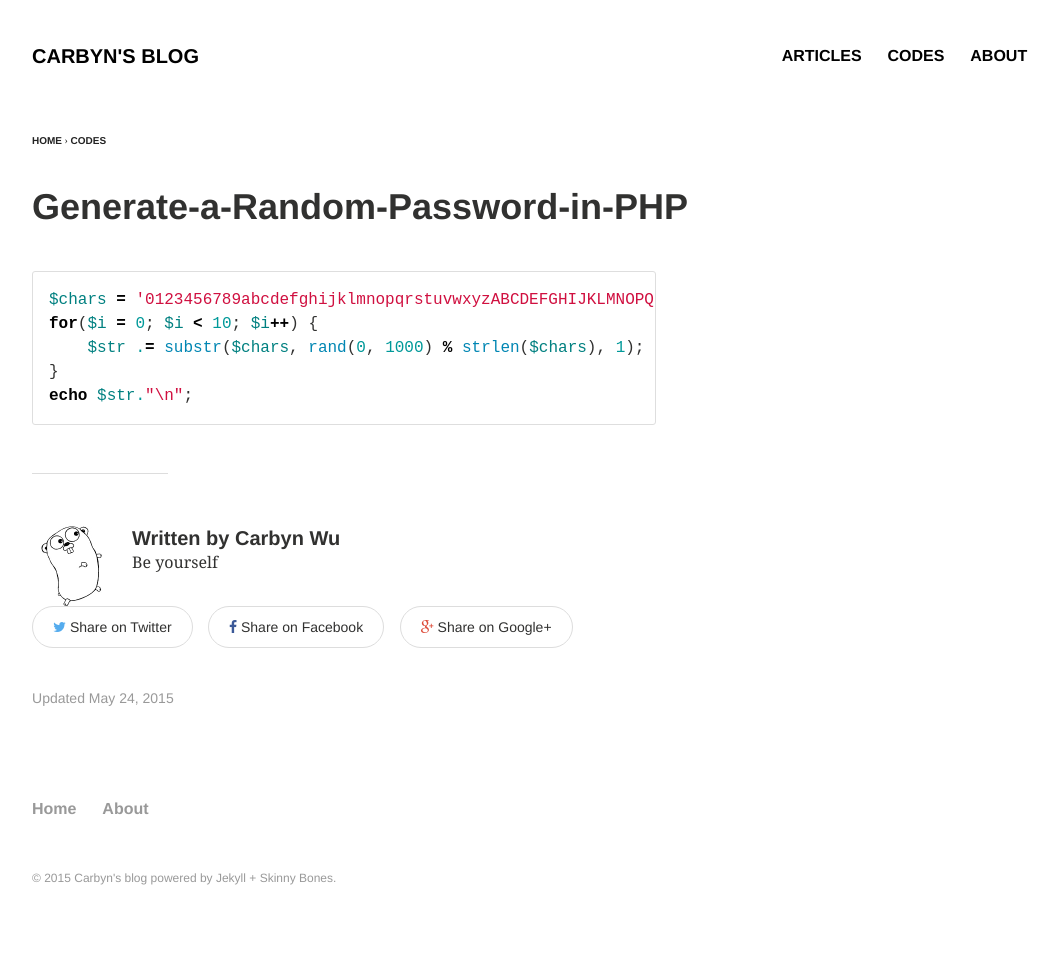
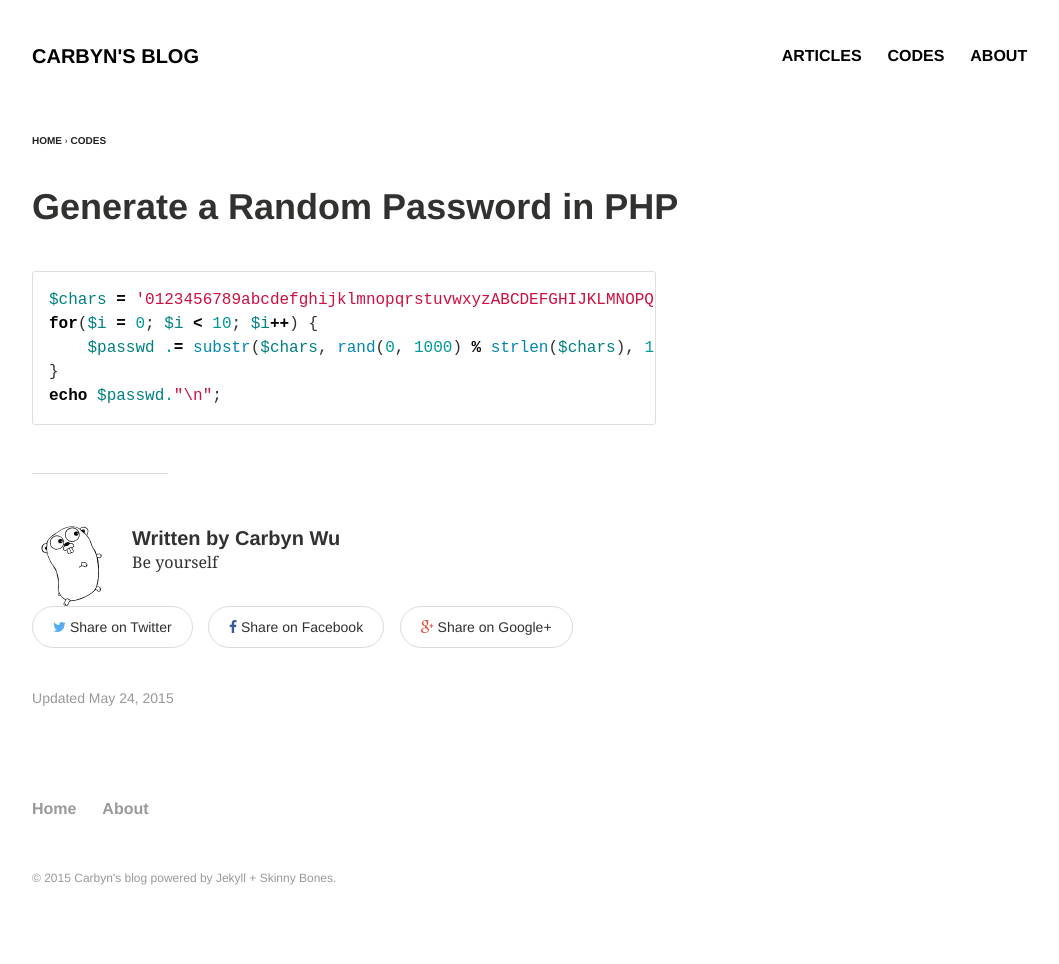
Before and after one commit to Carbyn/carbyn.github.io, a Jekyll site: the page built from _posts/codes/2015-05-24-generate-a-random-password-in-php.md, in a window 1280 px wide. Shown: the whole page, without its empty margins (64-1123 px from the left). Built offline with Jekyll 4.4.1, drawn with Linux system fonts in a browser that asks for light colours.

Commit message:
MOD: rename post title

```diff
--- a/_posts/codes/2015-05-24-generate-a-random-password-in-php.md
+++ b/_posts/codes/2015-05-24-generate-a-random-password-in-php.md
@@ -1,6 +1,6 @@
 ---
 layout: article
-title: "Generate-a-Random-Password-in-PHP"
+title: "Generate a Random Password in PHP"
 modified:
 categories: codes
 excerpt:
@@ -15,7 +15,7 @@ date: 2015-05-24T20:46:03+08:00
 {% highlight php startinline %}
 $chars = '0123456789abcdefghijklmnopqrstuvwxyzABCDEFGHIJKLMNOPQRSTUVWXYZ!@#$%^&*()';
 for($i = 0; $i < 10; $i++) {
-    $str .= substr($chars, rand(0, 1000) % strlen($chars), 1);
+    $passwd .= substr($chars, rand(0, 1000) % strlen($chars), 1);
 }
-echo $str."\n";
+echo $passwd."\n";
 {% endhighlight %}
```
